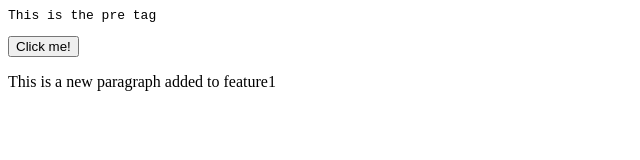
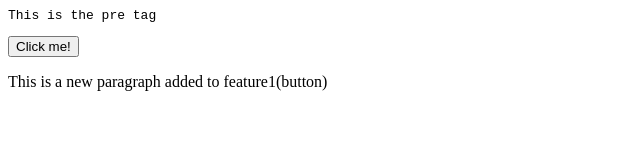
Before and after one commit to Bunnyshankar75/remote-repo, a plain HTML site: page index.html in a window 1280 px wide. Shown: the full height of the page, 0-640 px from the left. Drawn offline with Linux system fonts and the light colour scheme.

```diff
--- a/index.html
+++ b/index.html
@@ -1,3 +1,3 @@
 <pre>This is the pre tag</pre>
 <button>Click me!</button>
-<p>This is a new paragraph added to feature1</p>
+<p>This is a new paragraph added to feature1(button)</p>
```
